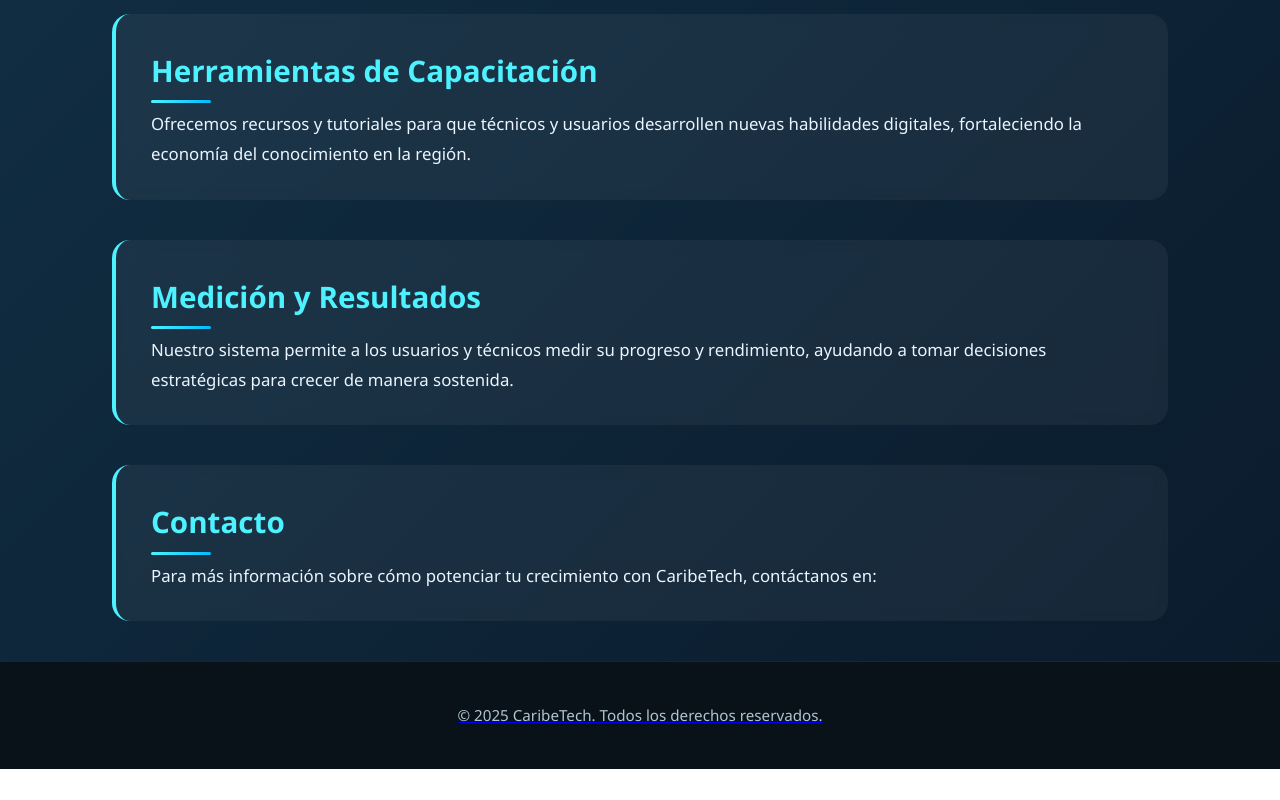
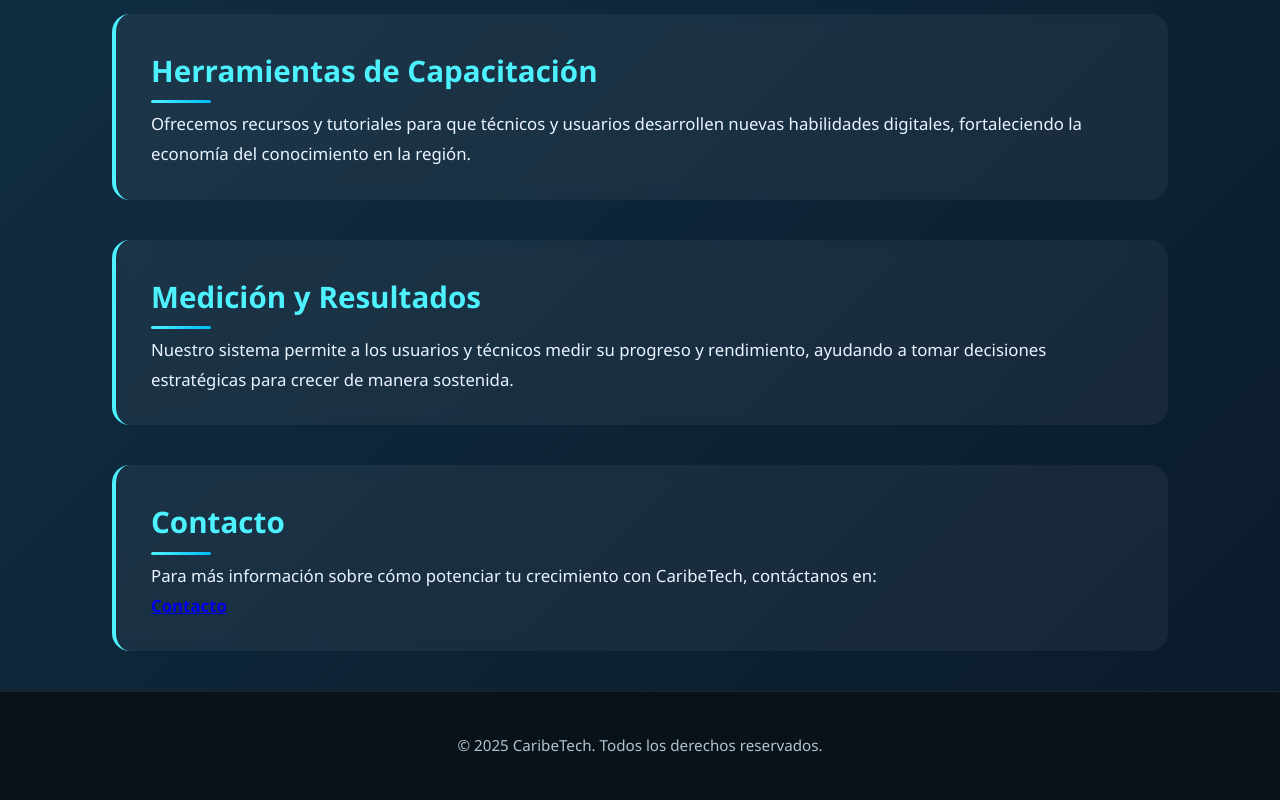
Before and after one commit to jesushernandezdev2025-wq/CaribeTech, a plain HTML site: page src/crecimiento.html in a window 1280 px wide. Shown: the part 1064-1864 px from the top of the page. Before the commit the page ends 1833 px from the top, so only its background shows below. Drawn offline with Linux system fonts and the light colour scheme.

Commit message:
mensaje de cambios

```diff
--- a/src/crecimiento.html
+++ b/src/crecimiento.html
@@ -72,7 +72,7 @@
       <h2>Contacto</h2>
       <p>
         Para más información sobre cómo potenciar tu crecimiento con CaribeTech, contáctanos en:<br>
-        <strong><a href="contacto.html" aria-label="Contacto"></strong>
+        <strong><a href="contacto.html" class="active">Contacto</a></strong>
       </p>
     </section>
 
```
Also changed, not shown: src/innovación.html (+1 -1 lines), src/privacidad.html (+1 -1 lines).
